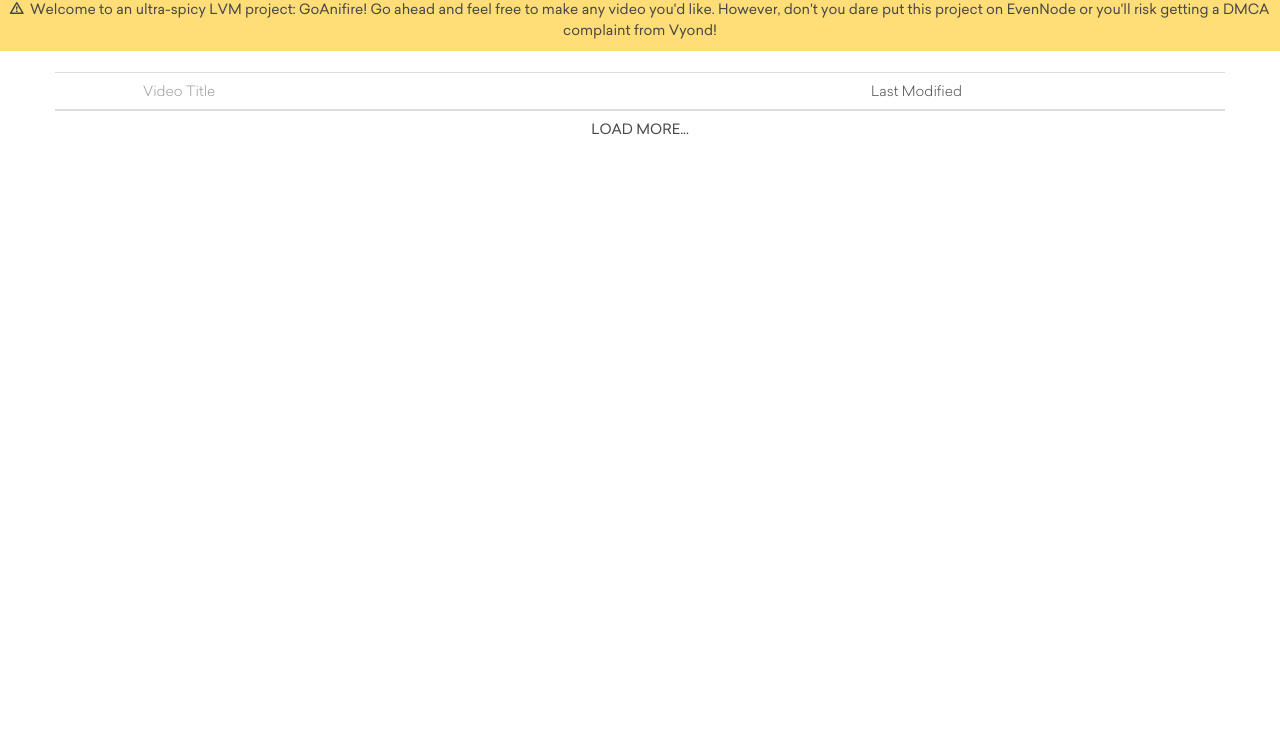
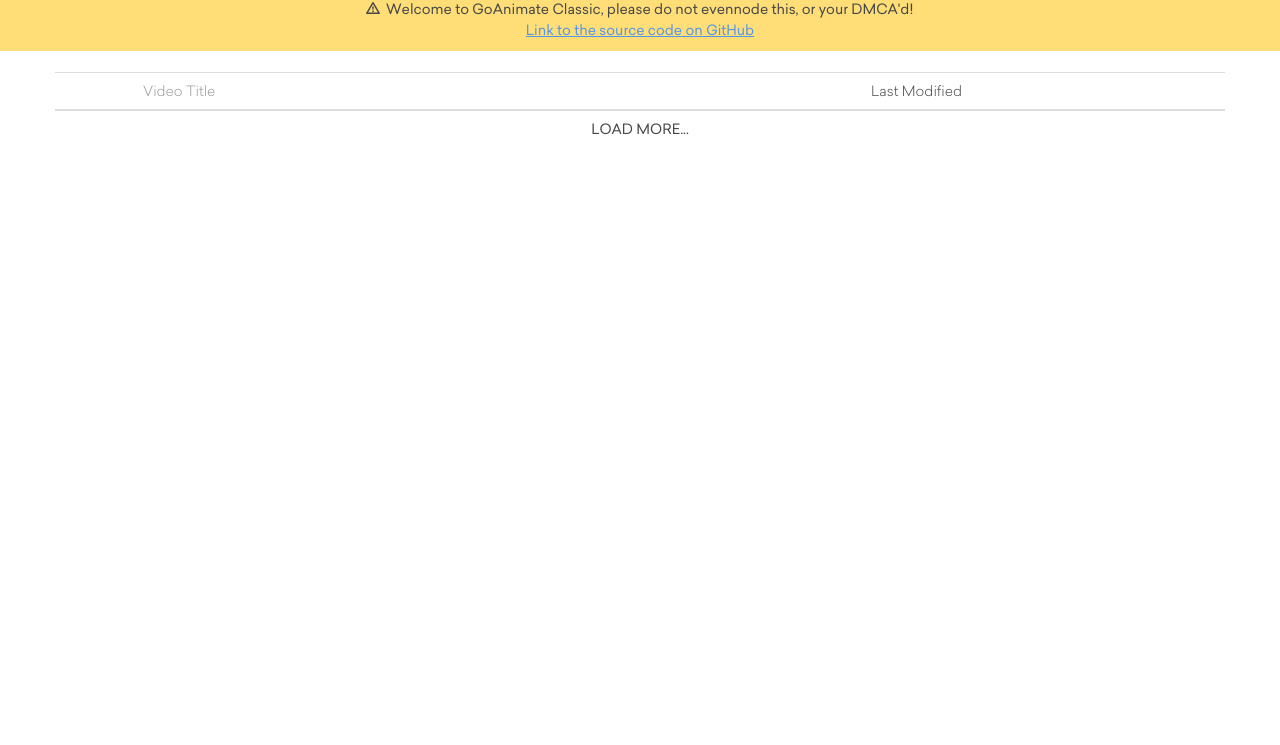
Before and after one commit to Alex-star225/GoAnimate-Classic-Master-1, a website: page html/list.html in a window 1280 px wide. Shown: the part 55-800 px from the top of the page. Drawn offline with Linux system fonts and the light colour scheme; no server answers.

Commit message:
Update list.html

```diff
--- a/html/list.html
+++ b/html/list.html
@@ -1,5 +1,5 @@
 <html><head>
-<title>Your Videos</title>
+<title>GoAnimate Classic Home</title>
 </head>
 <body>
 		<script async="" src="https://www.google-analytics.com/analytics.js"></script><script async="" src="https://www.google-analytics.com/analytics.js"></script><script async="" src="https://www.google-analytics.com/analytics.js"></script><script async="" src="https://www.google-analytics.com/analytics.js"></script><script async="" src="https://www.google-analytics.com/analytics.js"></script><script async="" src="https://www.google-analytics.com/analytics.js"></script><script async="" src="https://www.google-analytics.com/analytics.js"></script><script>
@@ -80,8 +80,9 @@
 			</div>
 		</div>
 		<div class="warning">
-			Welcome to an ultra-spicy LVM project: GoAnifire! Go ahead and feel free to make any video you'd like.
-                       However, don't you dare put this project on EvenNode or you'll risk getting a DMCA complaint from Vyond!<br>
+			Welcome to GoAnimate Classic, please do not evennode this, or your DMCA'd!<br><a
+		s	href='https://github.com/josephcrosmanplays532/GoAnimate-Classic-master'>Link
+				to the source code on GitHub</a>
 		</div>
 	</header>
 	<table>
```
